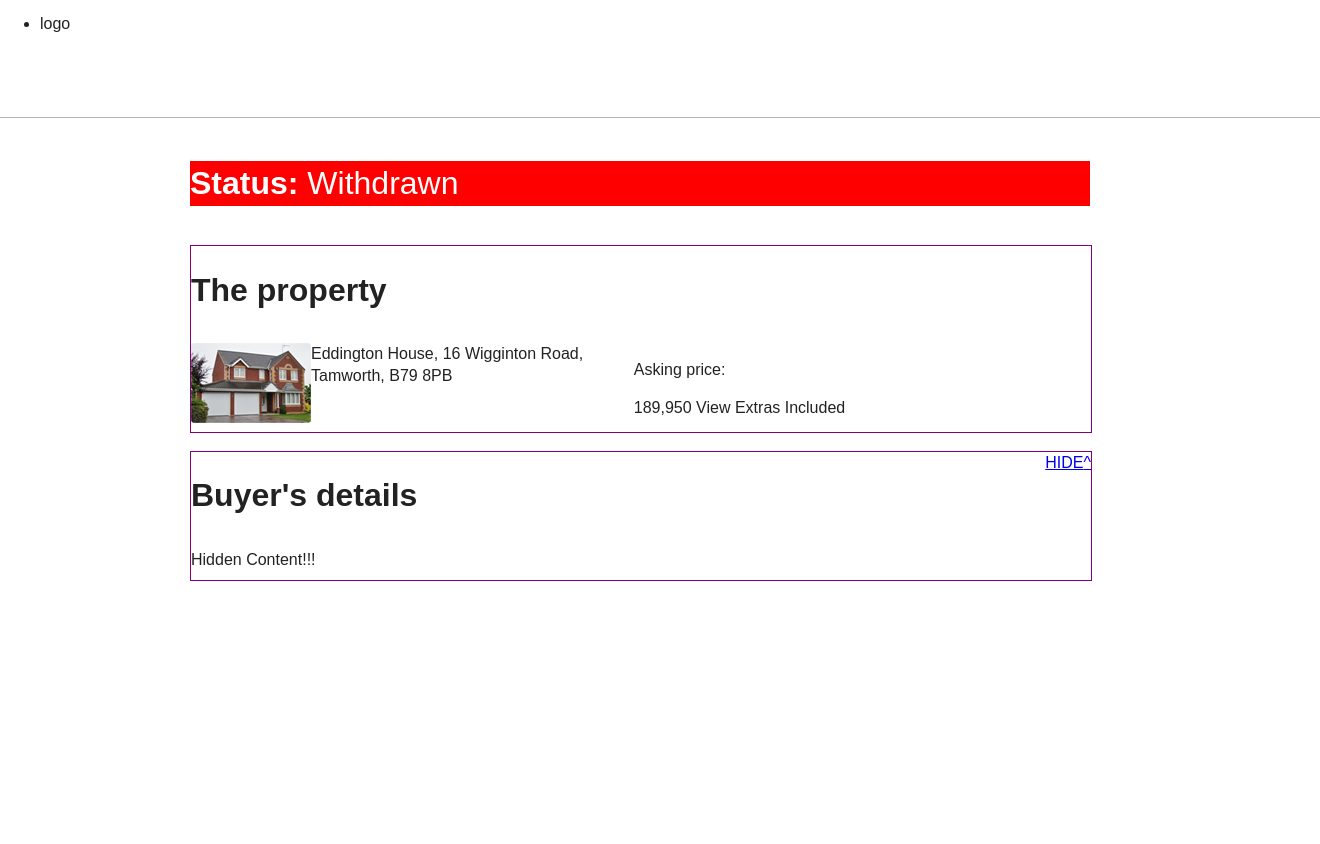
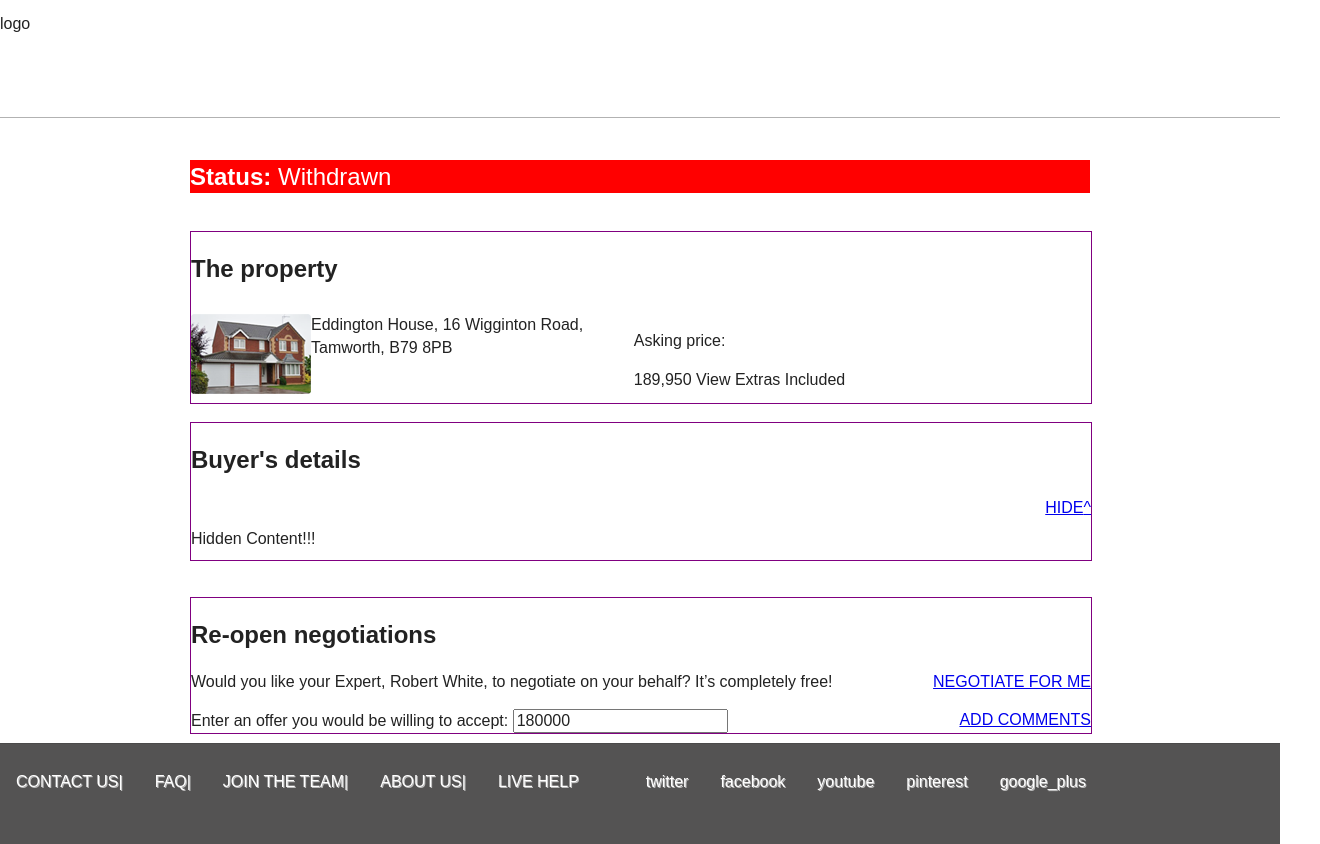
Before and after one commit to bobby5develops/purple_brick, a website: page index.html in a window 1280 px wide. Shown: the whole page, 1320 px wide, since content can reach past the window. Before the commit the page ends 800 px from the top, so only its background shows below. Drawn offline with nearby package versions, Linux system fonts and the light colour scheme.

Commit message:
html structure of reopen negotiations added, footer markup added

```diff
--- a/app/css/_base.scss
+++ b/app/css/_base.scss
@@ -6,6 +6,10 @@ html {
     color: #222;
     font-size: 1em;
     line-height: 1.4;
+}
+
+html, body {
+    height: 100%;
 }
 
 /*
--- a/app/css/app.scss
+++ b/app/css/app.scss
@@ -4,7 +4,7 @@
 //main partials
 @import "base";
 @import "helper";
-@import "yarboroughGrid";
+@import "purpleGrid";
 
 //module partials
 @import "./header_module/_base";
@@ -20,7 +20,7 @@
 
 
 /* ==========================================================================
-   Author's custom styles
+   Custom styles
    ========================================================================== */
 
 
--- a/app/css/footer_module/_base.scss
+++ b/app/css/footer_module/_base.scss
@@ -0,0 +1,46 @@
+/* ==========================================================================
+   Footer
+   ========================================================================== */
+@import "../mixins/fonts";
+@import url('https://fonts.googleapis.com/css?family=Source+Sans+Pro:500');
+
+$font-family-header: 'Source Sans Pro', sans-serif;
+$font-weight-subheader: 300;
+
+
+
+footer {
+    background: #545353;
+    border-top: 1px solid #4b4a4a;
+    color: #333;
+    text-shadow: 1px 1px 0 rgba(255,255,255,0.6);
+    width: 100%;
+    height: 100px;
+    position: relative;
+    bottom: 0;
+    left: 0;
+
+    ul {
+        list-style-type: none;
+        margin: 0;
+        padding: 0;
+        overflow: hidden;
+    }
+
+    li {
+        float: left;
+    }
+
+    li a {
+        display: block;
+        color: white;
+        text-align: center;
+        padding: 14px 16px;
+        text-decoration: none;
+    }
+
+    li a:hover {
+        background-color: #111;
+    }
+
+}
--- a/app/css/header_module/_base.scss
+++ b/app/css/header_module/_base.scss
@@ -11,6 +11,9 @@ nav {
     ul {
         height: 104px;
         margin: 0px;
+        list-style-type: none;
+        padding: 0;
+        overflow: hidden;
         border-bottom: 1.5px solid rgba(0,0,0, 0.3) ;
         .navigation_bar{
             background-color: #f1f2f2;
--- a/app/css/negotiations_module/_base.scss
+++ b/app/css/negotiations_module/_base.scss
@@ -0,0 +1,22 @@
+/* ==========================================================================
+   Re-open Negotiations
+   ========================================================================== */
+@import "../mixins/fonts";
+@import url('https://fonts.googleapis.com/css?family=Source+Sans+Pro:500');
+
+$font-family-header: 'Source Sans Pro', sans-serif;
+$font-weight-subheader: 300;
+
+
+
+.reopen_negotiations {
+    border: 1px solid #800080;
+
+    a{
+        float: right;
+    }
+    div.hide{
+
+    }
+
+}
--- a/app/css/property_module/_base.scss
+++ b/app/css/property_module/_base.scss
@@ -8,7 +8,7 @@ $font-family-header: 'Source Sans Pro', sans-serif;
 $font-weight-subheader: 300;
 
 /* Status Bar */
-.status_bar h1{
+.status_bar h2{
     background-color: #ff0000;
     color: #ffffff;
     font-family: $font-family-header;
--- a/app/js/app.js
+++ b/app/js/app.js
@@ -9,21 +9,18 @@ var purple = (function (window) {
         console.log(targetEl);
 
 
-    //event dispatchers
+
+
+    //event handlers
     var toggledItem = function() {
         var target = targetEl;
 
         if (target.style.display === 'block'){
-            target.className = 'animated fadeInDown';
            target.style.display = 'none';
-
-
 
         }else {
             target.style.display = 'block';
         }
-
-        //console.log('toggled Element fired!!!');
     };
 
     var ready = function () {
--- /dev/null
+++ b/app/js/purpleAnimation.js
@@ -0,0 +1,37 @@
+/**
+ * Created by ryarborough on 6/26/17.
+ */
+var purpleAnimation = (function (window) {
+    'use strict';
+    //Export namespace to window object
+    window.purpleAnimation = window.purpleAnimation || {};
+
+    //vars
+    var fadeInFrom = 0,
+        fadeOutFrom = 10,
+        target,
+        setting;
+
+    //define animation methods
+    function fadeIn(element) {
+        //recursive function
+        target.querySelector(element);
+        target.style.display = 'block';
+        setting = fadeInFrom / 10;
+        target.style.className = "";
+
+    }
+
+
+    function fadeOut(element) {
+
+    }
+
+
+
+
+    //api dispatcher
+    return {
+
+    }
+}(window));
--- a/index.html
+++ b/index.html
@@ -27,11 +27,11 @@
         <section class="container">
             <!--status bar-->
             <div class="col span_2_of_2 status_bar">
-                <h1>Status:<span> Withdrawn</span></h1>
+                <h2>Status:<span> Withdrawn</span></h2>
             </div>
             <!--property-->
             <div class="col span_2_of_2 property">
-                <h1>The property</h1>
+                <h2>The property</h2>
                 <div class="col span_1_of_2 infoGroup1">
                     <img src="app/img/house.png" alt="house">
                     <p>Eddington House, 16 Wigginton Road,
@@ -46,20 +46,50 @@
 
             <!--buyer's details-->
             <div class="col span_2_of_2 buyers_details">
-                <h1>Buyer's details</h1>
+                <h2>Buyer's details</h2>
                 <a href="#" class="show_hide">HIDE<span>^</span></a>
 
                 <!--hidden content-->
                 <div class="col span_2_of_2 hide">Hidden Content!!!</div>
 
             </div>
+
+            <!--buyer's offers-->
+            <div class="col span_1_of_2 buyers_offers"></div>
+
+            <!--your response-->
+            <div class="col span_1_of_2 your_response"></div>
+
+            <!--reopen negotiations-->
+            <div class="col span_2_of_2 reopen_negotiations">
+                <h2>Re-open negotiations</h2>
+                <p>Would you like your Expert, Robert White, to negotiate on your behalf? It’s completely free! <a href="#" class="negotiate_btn">NEGOTIATE FOR ME</a> </p>
+
+                <label for="offerNum">Enter an offer you would be willing to accept:</label>
+                <input id="offerNum" type="number" name="offerNum" value="180000">
+
+                <a href="#">ADD COMMENTS</a>
+
+            </div>
+
         </section>
 
-
-
-
-
-
+        <footer class="section group">
+             <ul class="col span_1_of_2 company_info">
+                 <li><a href="#">CONTACT US|</a></li>
+                 <li><a href="#">FAQ|</a></li>
+                 <li><a href="#">JOIN THE TEAM|</a></li>
+                 <li><a href="#">ABOUT US|</a></li>
+                 <li><a href="#">LIVE HELP</a></li>
+             </ul>
+            <ul class="col span_1_of_2 social_media">
+                <li><a href="#">twitter</a></li>
+                <li><a href="#">facebook</a></li>
+                <li><a href="#">youtube</a></li>
+                <li><a href="#">pinterest</a></li>
+                <li><a href="#">google_plus</a></li>
+            </ul>
+        </footer>
 
 
 
```
Also changed, not shown: app/css/_purpleGrid.scss (renamed from app/css/_yarboroughGrid.scss), css/app.css.
